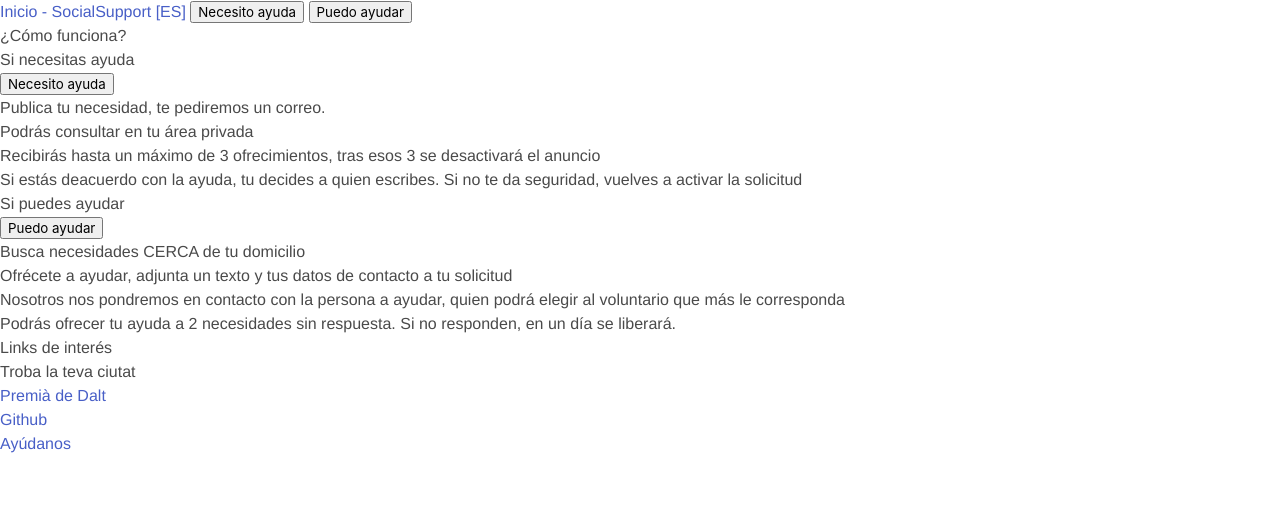
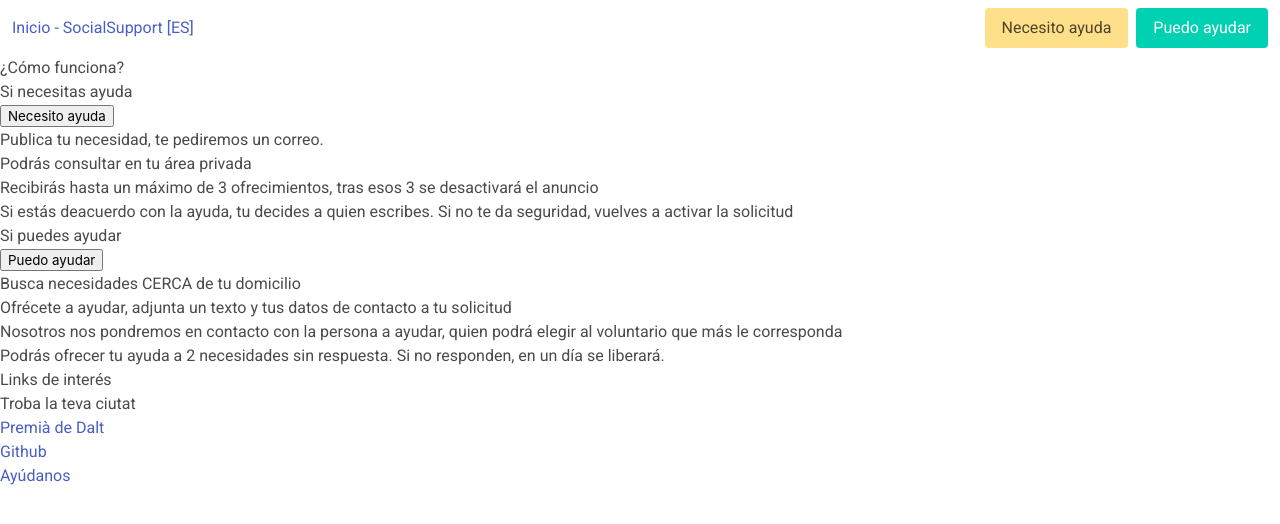
Before and after one commit to vperezb/social-support, a Flask app: page / in a window 1280 px wide. Shown: the top 524 px of the page. Run offline with Flask 2, Linux system fonts and the light colour scheme; some libraries are stand-ins or nearby versions.

Commit message:
enhance navbar styles

```diff
--- a/app/static/style.css
+++ b/app/static/style.css
@@ -1,5 +1,5 @@
 body {
-  font-family: "helvetica", sans-serif;
+  font-family: "Roboto", sans-serif;
 }
 
 table {
@@ -8,7 +8,8 @@ table {
   width: 100%;
 }
 
-td, th {
+td,
+th {
   border: 1px solid #dddddd;
   text-align: left;
   padding: 8px;
@@ -18,4 +19,7 @@ tr:nth-child(even) {
   background-color: #dddddd;
 }
 
-#map{ width:100%; height: 500px; }
+#map {
+  width: 100%;
+  height: 500px;
+}
--- a/app/templates/default_head.html
+++ b/app/templates/default_head.html
@@ -23,6 +23,12 @@
   firebase.analytics();
 </script>
 
+<!-- fonts -->
+<link
+  href="https://fonts.googleapis.com/css?family=Roboto&display=swap"
+  rel="stylesheet"
+/>
+
 <!-- Bulma dependencies -->
 <link
   rel="stylesheet"
--- a/app/templates/footer.html
+++ b/app/templates/footer.html
@@ -11,11 +11,11 @@
 </p>
 </footer>
 <script>
-    zone = getCookie('zone')
+    const zone = getCookie("zone");
     if (zone){
-      elements = document.getElementsByClassName('to_offer');
+      elements = document.querySelectorAll('[data="to-offer"]');
       for (var i=0, im=elements.length; im>i; i++) {
-        elements[i].setAttribute("onclick", "window.location.href = '/offer?z=" + zone + "';");
+        elements[i].setAttribute("href", `/offer?z=${zone}`);
       }
     }
 </script>
--- a/app/templates/header.html
+++ b/app/templates/header.html
@@ -1,4 +1,24 @@
-<header><a href="/">Inicio - SocialSupport [ES]</a>
-<button onclick="window.location.href = '/need';">Necesito ayuda</button>
-<button class='to_offer' type="button" onclick="window.location.href = '/offer';">Puedo ayudar</button>
-</header>
+<!-- START NAV -->
+
+<nav class="navbar" role="navigation" aria-label="main navigation">
+    <div class="navbar-brand">
+        <a class="navbar-item" href="/">
+            Inicio - SocialSupport [ES]
+            <!--<img src="tbd" width="112" height="28">-->
+        </a>
+    </div>
+
+    <div class="navbar-menu">
+        <div class="navbar-end">
+            <div class="navbar-item">
+                <div class="buttons">
+                    <a class="button is-warning" href="/need">
+                        Necesito ayuda
+                    </a>
+                    <a class="button is-primary" href="/offer" data="to-offer">
+                       Puedo ayudar
+                    </a>
+                </div>
+            </div>
+        </div>
+</nav>
```
